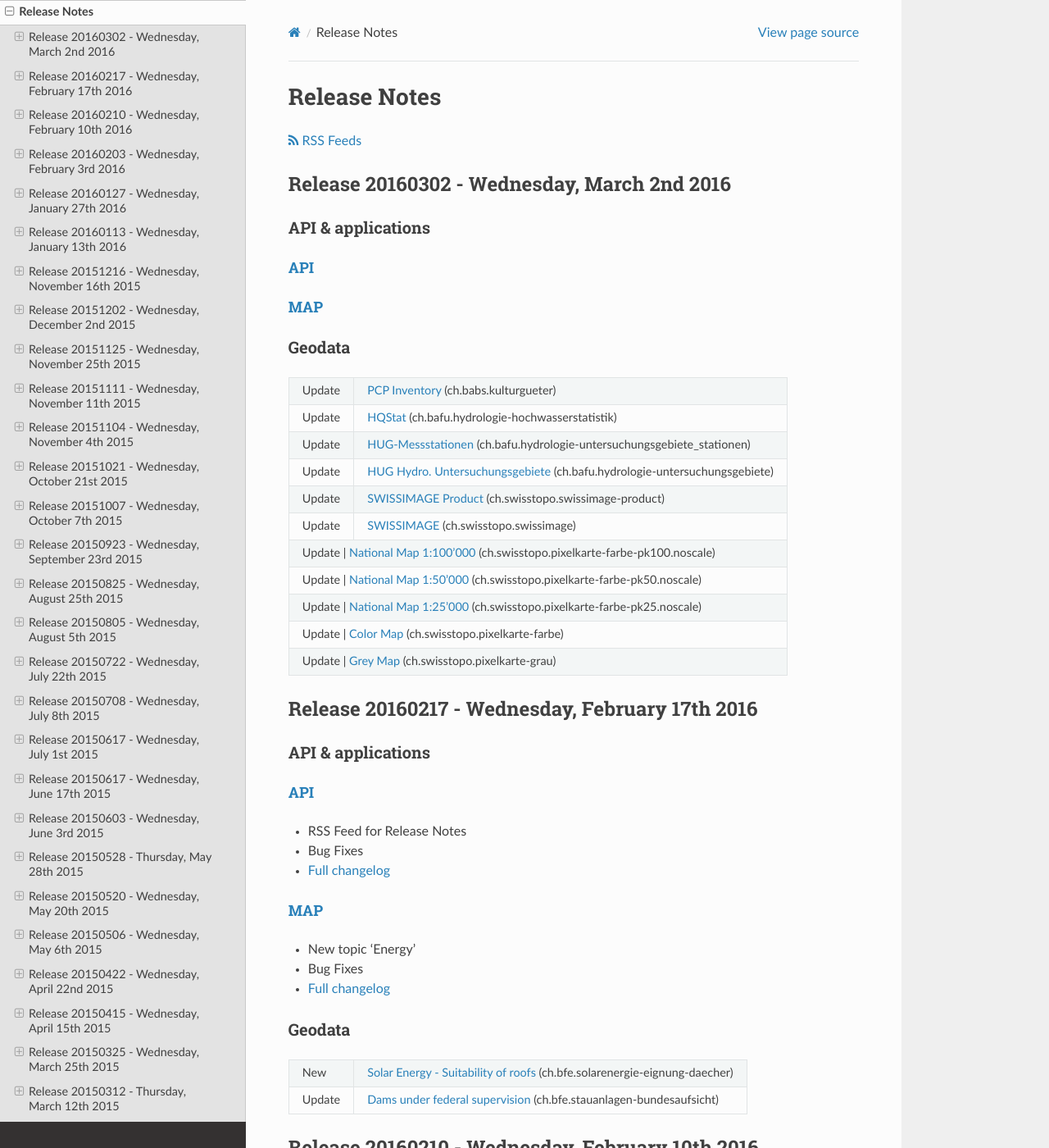
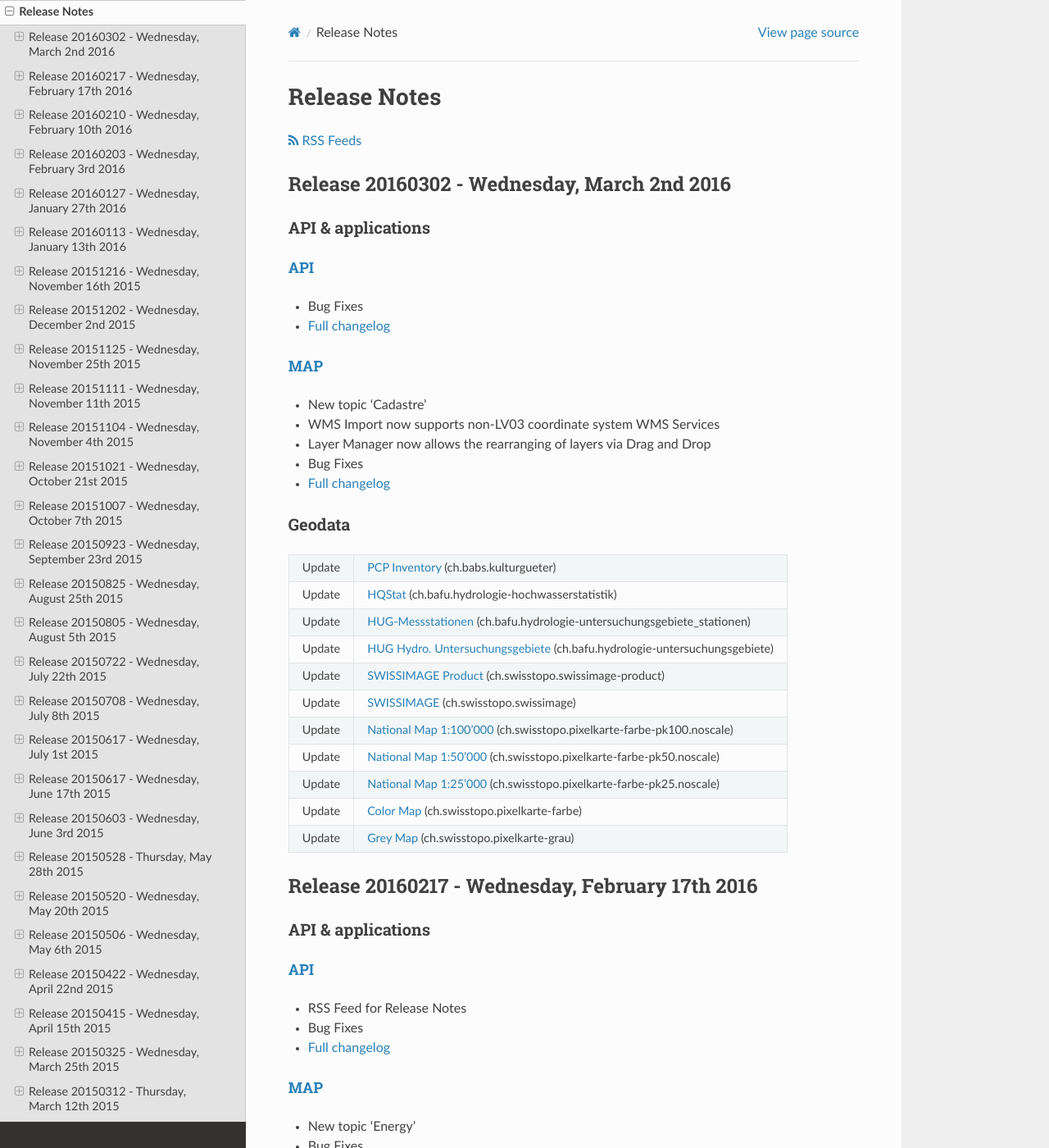
Before and after one commit to swisstopo-test/doc-chsdi3, a Sphinx documentation site: the page built from source/releasenotes/index.rst, in a window 1280 px wide and 1400 px high. Shown: the whole window at 82% size. Built offline with Sphinx 7.4.7 and the Read the Docs theme 2.0.0, drawn with Linux system fonts in a browser that asks for light colours.

Commit message:
Add release notes for map/api3

```diff
--- a/source/releasenotes/index.rst
+++ b/source/releasenotes/index.rst
@@ -25,10 +25,18 @@ API & applications
 
 `API <//api3.geo.admin.ch>`__
 '''''''''''''''''''''''''''''
-
-
-`MAP <//map.geo.admin.ch>`__
-'''''''''''''''''''''''''''''
+- Bug Fixes
+- `Full changelog <https://github.com/geoadmin/mf-chsdi3/compare/r_160217...r_160302>`__
+
+
+`MAP <//map.geo.admin.ch>`__
+'''''''''''''''''''''''''''''
+- New topic 'Cadastre'
+- WMS Import now supports non-LV03 coordinate system WMS Services
+- Layer Manager now allows the rearranging of layers via Drag and Drop
+- Bug Fixes
+- `Full changelog <https://github.com/geoadmin/mf-geoadmin3/compare/r_160217...r_160302>`__
+
 
 Geodata
 *******
@@ -46,15 +54,15 @@ Geodata
 | Update | `SWISSIMAGE <//map.geo.admin.ch/?bgLayer=ch.swisstopo.swissimage>`__ (ch.swisstopo.swissimage)                                                            |
 +--------+-----------------------------------------------------------------------------------------------------------------------------------------------------------+
 | Update | `National Map 1:100'000 <//map.geo.admin.ch/?layers=ch.swisstopo.pixelkarte-farbe-pk100.noscale>`__ (ch.swisstopo.pixelkarte-farbe-pk100.noscale)         |
-+-----------+--------------------------------------------------------------------------------------------------------------------------------------------------------+
++--------+-----------------------------------------------------------------------------------------------------------------------------------------------------------+
 | Update | `National Map 1:50'000 <//map.geo.admin.ch/?layers=ch.swisstopo.pixelkarte-farbe-pk50.noscale>`__ (ch.swisstopo.pixelkarte-farbe-pk50.noscale)            |
-+-----------+--------------------------------------------------------------------------------------------------------------------------------------------------------+
++--------+-----------------------------------------------------------------------------------------------------------------------------------------------------------+
 | Update | `National Map 1:25'000 <//map.geo.admin.ch/?layers=ch.swisstopo.pixelkarte-farbe-pk25.noscale>`__ (ch.swisstopo.pixelkarte-farbe-pk25.noscale)            |
-+-----------+--------------------------------------------------------------------------------------------------------------------------------------------------------+
++--------+-----------------------------------------------------------------------------------------------------------------------------------------------------------+
 | Update | `Color Map <//map.geo.admin.ch/?bgLayer=ch.swisstopo.pixelkarte-farbe>`__ (ch.swisstopo.pixelkarte-farbe)                                                 |
-+-----------+--------------------------------------------------------------------------------------------------------------------------------------------------------+
++--------+-----------------------------------------------------------------------------------------------------------------------------------------------------------+
 | Update | `Grey Map <//map.geo.admin.ch/?bgLayer=ch.swisstopo.pixelkarte-grau>`__ (ch.swisstopo.pixelkarte-grau)                                                    |
-+-----------+--------------------------------------------------------------------------------------------------------------------------------------------------------+
++--------+-----------------------------------------------------------------------------------------------------------------------------------------------------------+
 
 
 .. _releasenotes_20160217:
```
